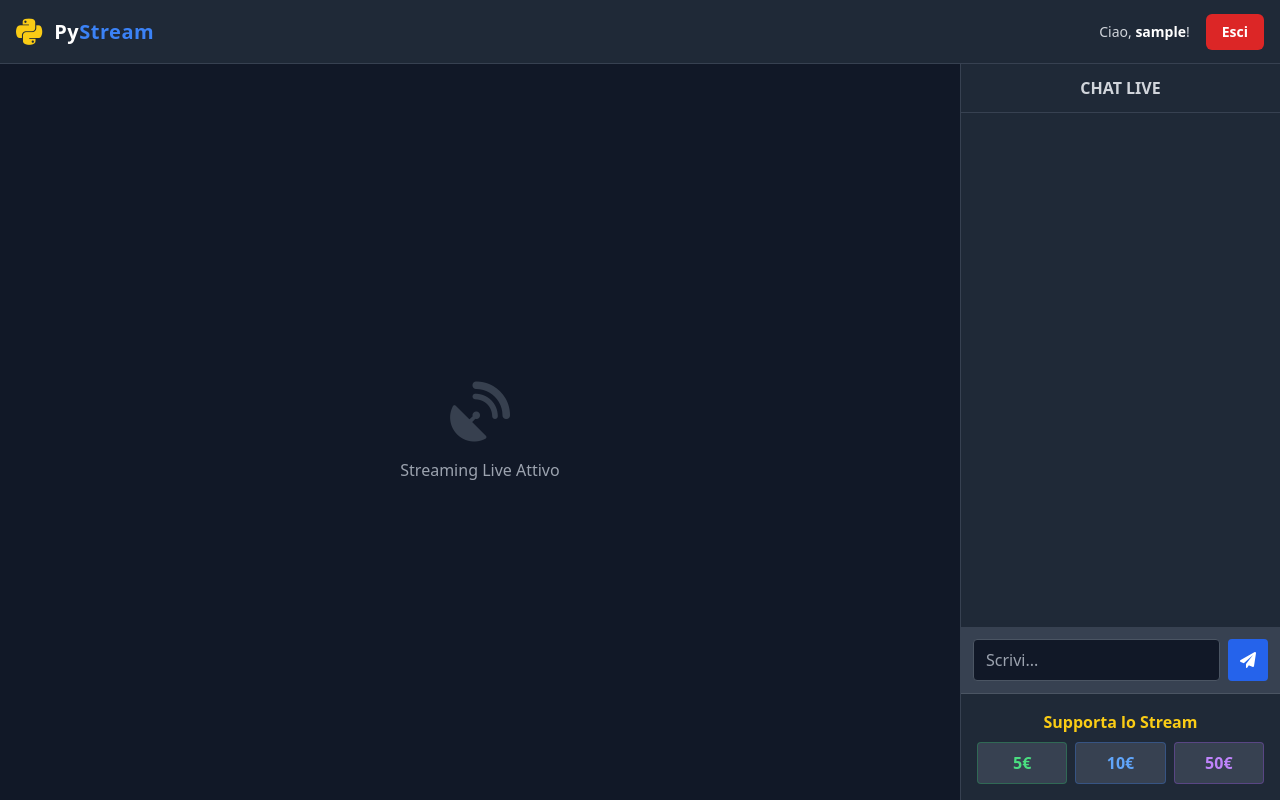
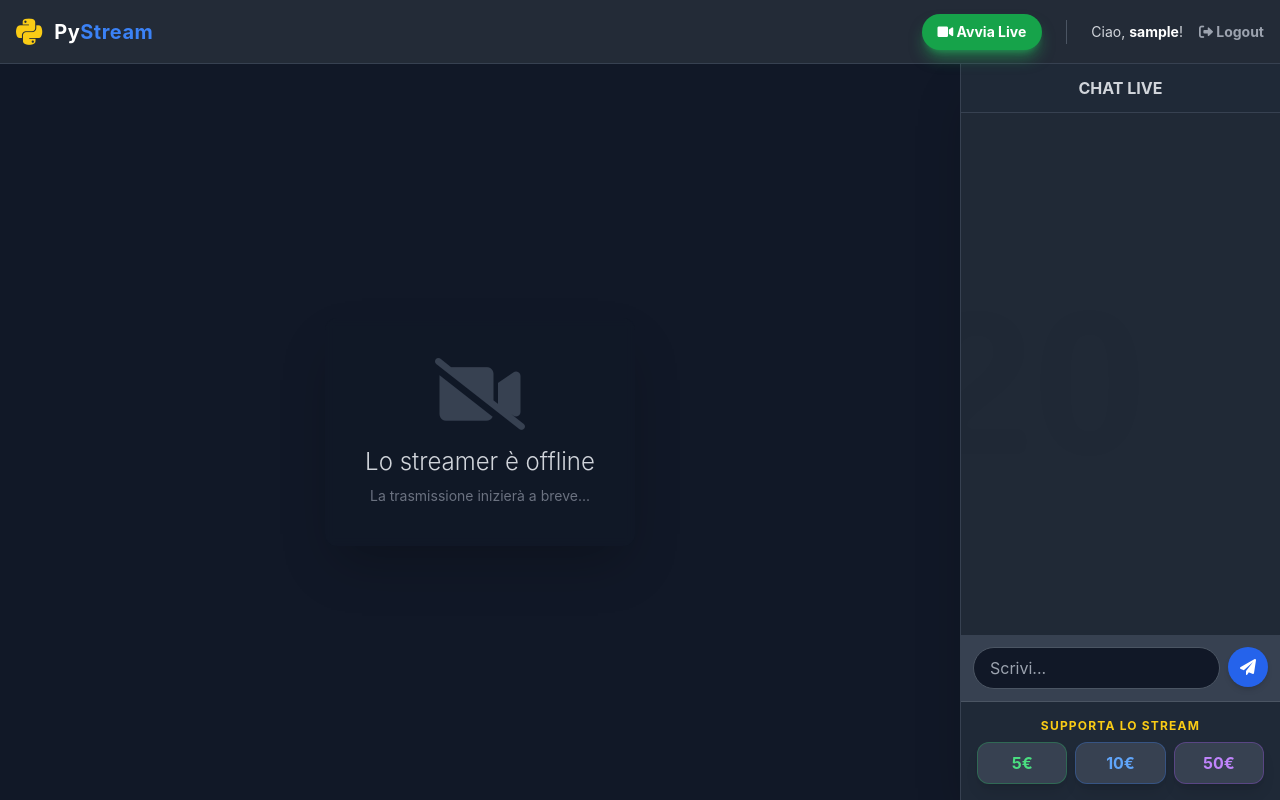
Before and after one commit to riccardovita64-blip/ItalyLive, a Flask app: page / in a window 1280 px wide. Run offline with Flask 3, Linux system fonts and the light colour scheme; the visitor is signed in with stand-in values (Sample User, id 1); grey boxes labelled with a size stand in for pictures from a placeholder-image service; some libraries are stand-ins or nearby versions.

Commit message:
index.html

```diff
--- a/templates/index.html
+++ b/templates/index.html
@@ -8,25 +8,64 @@
     <script src="https://cdnjs.cloudflare.com/ajax/libs/socket.io/4.0.1/socket.io.js"></script>
     <link rel="stylesheet" href="https://cdnjs.cloudflare.com/ajax/libs/font-awesome/6.0.0/css/all.min.css">
     <style>
+        /* Sfondo ispirato alla Toscana */
+        body {
+            background-color: #0d1117;
+            background-image: url('https://placehold.co/1280x720/0d1117/30363d?text=Colline+Toscane'); /* Placeholder immagine */
+            background-size: cover;
+            background-position: center;
+            background-attachment: fixed;
+            font-family: 'Inter', sans-serif;
+        }
+
+        /* Overlay scuro per mantenere il look "dark mode" e il contrasto */
+        .main-wrapper {
+            background-color: rgba(0, 0, 0, 0.75);
+            backdrop-filter: blur(5px);
+            min-height: 100vh;
+        }
+
         ::-webkit-scrollbar { width: 8px; }
         ::-webkit-scrollbar-track { background: #1f2937; }
         ::-webkit-scrollbar-thumb { background: #4b5563; border-radius: 4px; }
         .tip-animation { animation: slideIn 0.5s ease-out; }
         @keyframes slideIn { from { transform: translateX(100%); opacity: 0; } to { transform: translateX(0); opacity: 1; } }
+
+        #video-container img {
+            width: 100%;
+            height: 100%;
+            object-fit: cover;
+        }
     </style>
 </head>
-<body class="bg-gray-900 text-white h-screen flex flex-col overflow-hidden">
+<body class="text-white">
 
+    <div class="main-wrapper flex flex-col min-h-screen">
         <!-- Navbar -->
-    <nav class="bg-gray-800 border-b border-gray-700 p-4 flex justify-between items-center h-16 shrink-0">
+        <nav class="bg-gray-800/80 border-b border-gray-700 p-4 flex justify-between items-center h-16 shrink-0 z-20">
             <div class="flex items-center gap-3">
                 <i class="fab fa-python text-3xl text-yellow-400"></i>
                 <h1 class="text-xl font-bold tracking-wide">Py<span class="text-blue-500">Stream</span></h1>
             </div>
             <div class="flex items-center gap-4">
-            <!-- Qui mostriamo il nome utente passato da Python -->
+
+                <!-- Bottone per controllare la Live -->
+                <form action="/toggle_stream" method="POST">
+                    {% if is_live %}
+                        <button type="submit" class="bg-red-600 hover:bg-red-700 px-4 py-2 rounded-full text-sm font-bold transition animate-pulse shadow-red-500/50 shadow-lg">
+                            <i class="fas fa-stop-circle"></i> Ferma Live
+                        </button>
+                    {% else %}
+                        <button type="submit" class="bg-green-600 hover:bg-green-700 px-4 py-2 rounded-full text-sm font-bold transition shadow-green-500/50 shadow-lg">
+                            <i class="fas fa-video"></i> Avvia Live
+                        </button>
+                    {% endif %}
+                </form>
+
+                <div class="h-6 w-px bg-gray-600 mx-2"></div>
+
                 <span class="text-gray-300 text-sm">Ciao, <span class="font-bold text-white">{{ username }}</span>!</span>
-            <a href="/logout" class="bg-red-600 hover:bg-red-700 px-4 py-2 rounded-md text-sm font-bold transition">Esci</a>
+                <a href="/logout" class="text-gray-400 hover:text-white text-sm font-bold transition"><i class="fas fa-sign-out-alt"></i> Logout</a>
             </div>
         </nav>
 
@@ -35,41 +74,61 @@
 
             <!-- Video Area -->
             <main class="flex-1 flex flex-col bg-black relative">
-            <div class="relative w-full h-full flex items-center justify-center bg-gray-900">
-                <div class="text-center">
-                    <i class="fas fa-satellite-dish text-6xl text-gray-600 mb-4 animate-pulse"></i>
-                    <p class="text-gray-400">Streaming Live Attivo</p>
+                <div id="video-container" class="relative w-full h-full flex items-center justify-center bg-gray-900 overflow-hidden">
+
+                    <!-- SEZIONE VIDEO -->
+                    {% if is_live %}
+                        <img src="{{ url_for('video_feed') }}" alt="Live Stream">
+
+                        <!-- Badge LIVE -->
+                        <div class="absolute top-4 left-4 bg-red-600 text-white px-3 py-1 rounded-full font-bold text-xs tracking-wider shadow-xl animate-pulse">
+                            🔴 LIVE
                         </div>
+                    {% else %}
+                        <!-- Schermata Offline -->
+                        <div class="text-center offline-screen bg-gray-900/50 p-10 rounded-xl shadow-2xl backdrop-blur-sm">
+                            <i class="fas fa-video-slash text-7xl text-gray-700 mb-4"></i>
+                            <p class="text-gray-300 text-2xl font-light">Lo streamer è offline</p>
+                            <p class="text-gray-500 text-sm mt-2">La trasmissione inizierà a breve...</p>
+                        </div>
+                    {% endif %}
+
                     <div id="tip-overlay" class="absolute top-10 right-10 w-80 z-50 pointer-events-none"></div>
                 </div>
             </main>
 
             <!-- Chat -->
-        <aside class="w-80 bg-gray-800 border-l border-gray-700 flex flex-col shrink-0">
-            <div class="p-3 border-b border-gray-700 font-bold text-gray-300 text-center">CHAT LIVE</div>
+            <aside class="w-80 bg-gray-800/90 border-l border-gray-700 flex flex-col shrink-0 shadow-2xl z-10">
+                <div class="p-3 border-b border-gray-700 font-bold text-gray-300 text-center bg-gray-800">CHAT LIVE</div>
                 <div id="chat-box" class="flex-1 overflow-y-auto p-4 space-y-2 text-sm"></div>
 
                 <div class="p-3 bg-gray-700">
                     <form id="chat-form" class="flex gap-2">
-                    <input type="text" id="message-input" placeholder="Scrivi..." class="w-full bg-gray-900 text-white rounded px-3 py-2 focus:outline-none border border-gray-600">
-                    <button type="submit" class="bg-blue-600 px-3 rounded hover:bg-blue-500"><i class="fas fa-paper-plane"></i></button>
+                        <input type="text" id="message-input" placeholder="Scrivi..." class="w-full bg-gray-900 text-white rounded-full px-4 py-2 focus:outline-none border border-gray-600 focus:border-blue-500 transition">
+                        <button type="submit" class="bg-blue-600 w-10 h-10 rounded-full hover:bg-blue-500 transition shadow-md shrink-0"><i class="fas fa-paper-plane"></i></button>
                     </form>
                 </div>
 
                 <div class="p-4 border-t border-gray-600 bg-gray-800">
-                <h3 class="text-yellow-400 font-bold mb-2 text-center">Supporta lo Stream</h3>
+                    <h3 class="text-yellow-400 font-bold mb-2 text-center text-xs uppercase tracking-widest">Supporta lo Stream</h3>
                     <div class="grid grid-cols-3 gap-2">
-                    <button onclick="sendTip(5)" class="bg-gray-700 hover:bg-green-600 text-green-400 font-bold py-2 rounded border border-green-500/30">5€</button>
-                    <button onclick="sendTip(10)" class="bg-gray-700 hover:bg-blue-600 text-blue-400 font-bold py-2 rounded border border-blue-500/30">10€</button>
-                    <button onclick="sendTip(50)" class="bg-gray-700 hover:bg-purple-600 text-purple-400 font-bold py-2 rounded border border-purple-500/30">50€</button>
+                        <button onclick="sendTip(5)" class="bg-gray-700 hover:bg-green-600 text-green-400 hover:text-white font-bold py-2 rounded-xl border border-green-500/30 transition duration-200 shadow-lg">5€</button>
+                        <button onclick="sendTip(10)" class="bg-gray-700 hover:bg-blue-600 text-blue-400 hover:text-white font-bold py-2 rounded-xl border border-blue-500/30 transition duration-200 shadow-lg">10€</button>
+                        <button onclick="sendTip(50)" class="bg-gray-700 hover:bg-purple-600 text-purple-400 hover:text-white font-bold py-2 rounded-xl border border-purple-500/30 transition duration-200 shadow-lg">50€</button>
                     </div>
                 </div>
             </aside>
+        </div>
     </div>
 
     <script>
         const socket = io();
         const chatBox = document.getElementById('chat-box');
+
+        // Gestione cambio stato stream (Ricarica la pagina per mostrare/nascondere video)
+        socket.on('stream_status', (data) => {
+            setTimeout(() => location.reload(), 1000);
+        });
 
         socket.on('new_message', (data) => {
             const div = document.createElement('div');
@@ -80,7 +139,7 @@
 
         socket.on('new_tip', (data) => {
             const div = document.createElement('div');
-            div.className = "bg-yellow-500/10 border border-yellow-500/50 p-2 rounded my-2";
+            div.className = "bg-yellow-500/10 border border-yellow-500/50 p-2 rounded my-2 animate-pulse shadow-md";
             div.innerHTML = `<p class="text-yellow-400 font-bold text-center">💎 ${data.username} ha donato ${data.amount}€!</p>`;
             chatBox.appendChild(div);
             chatBox.scrollTop = chatBox.scrollHeight;
@@ -101,8 +160,8 @@
         function showOverlayNotification(user, amount) {
             const overlay = document.getElementById('tip-overlay');
             const notif = document.createElement('div');
-            notif.className = "bg-gradient-to-r from-purple-600 to-blue-600 p-4 rounded-xl shadow-2xl mb-4 text-center border-2 border-white tip-animation";
-            notif.innerHTML = `<h3 class="text-2xl font-bold text-white">NUOVA DONAZIONE!</h3><p class="text-xl text-yellow-300 mt-1">${user}</p><p class="text-4xl font-black text-white mt-2">${amount}€</p>`;
+            notif.className = "bg-gradient-to-r from-purple-600 to-blue-600 p-4 rounded-xl shadow-2xl mb-4 text-center border-2 border-white tip-animation backdrop-blur-sm";
+            notif.innerHTML = `<h3 class="text-2xl font-bold text-white drop-shadow-md">NUOVA DONAZIONE!</h3><p class="text-xl text-yellow-300 mt-1 font-bold">${user}</p><p class="text-5xl font-black text-white mt-2 drop-shadow-lg">${amount}€</p>`;
             overlay.appendChild(notif);
             setTimeout(() => { notif.style.opacity = '0'; setTimeout(() => notif.remove(), 500); }, 5000);
         }
```
Lines whose indentation alone changed are shown as unchanged.
